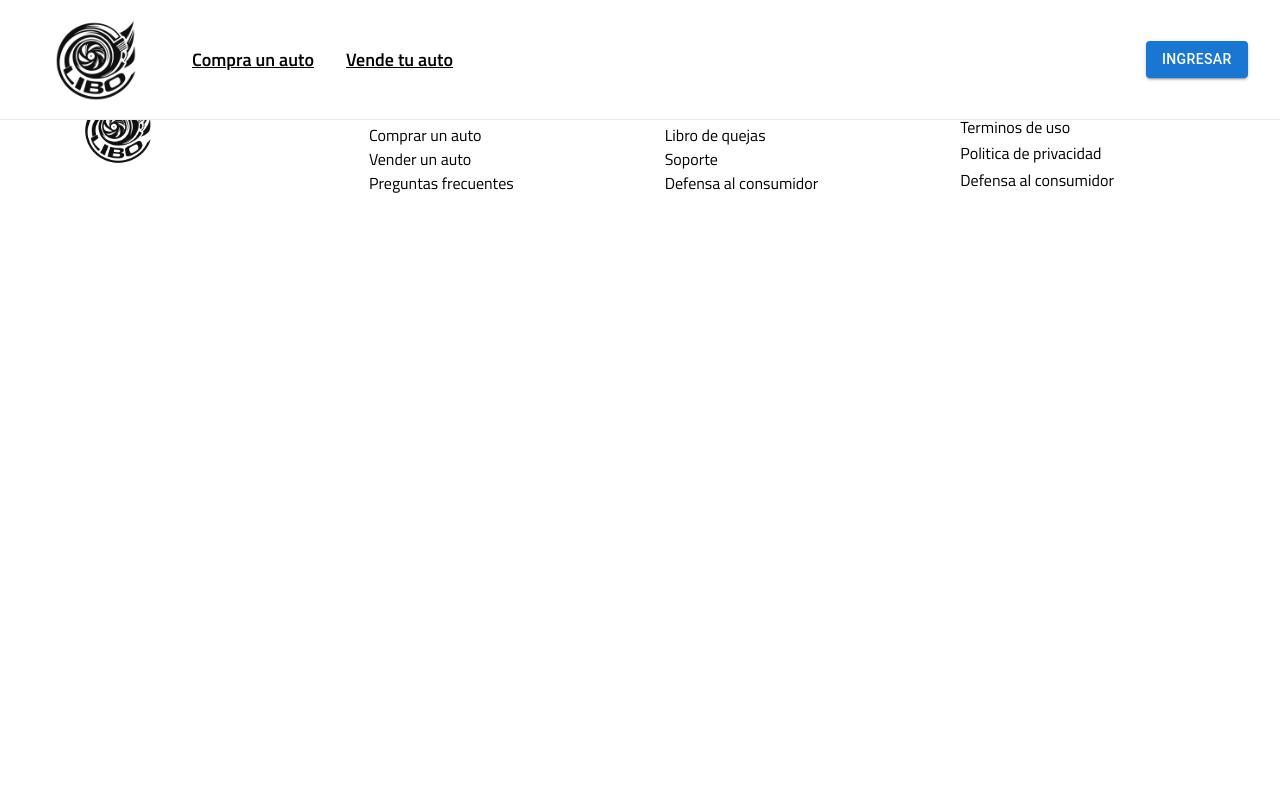
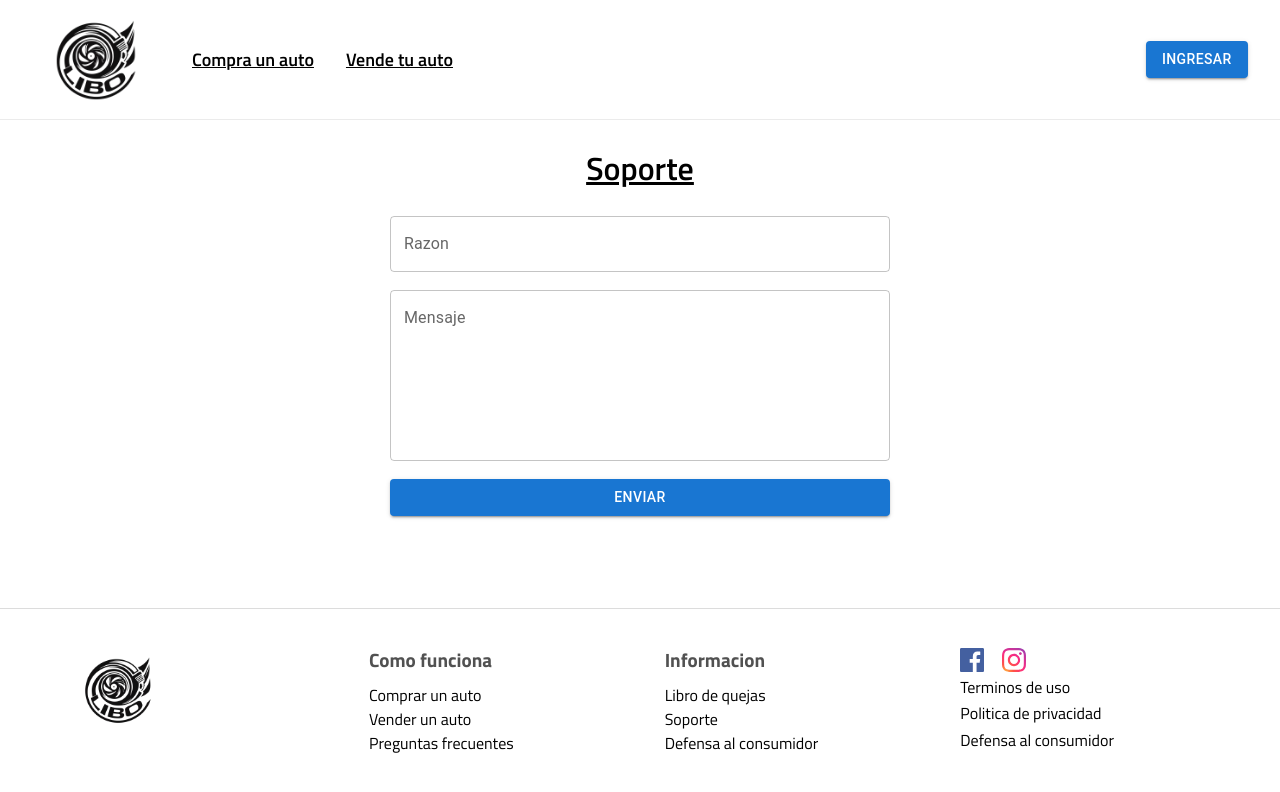
Before and after one commit to Libo033/concesionario-0, a Next.js app: page /support in a window 1280 px wide. Shown: the top 792 px of the page. Built offline with nearby package versions, Linux system fonts and the light colour scheme.

Commit message:
Creado: support

```diff
--- /dev/null
+++ b/src/app/support/page.module.css
@@ -0,0 +1,27 @@
+.Support {
+  padding-top: 15vh;
+  padding-inline: 12%;
+  min-height: 73vh;
+  height: fit-content;
+}
+
+.Support_Title {
+  padding-top: 24px;
+  text-align: center;
+  font-size: xx-large;
+  font-weight: 600;
+  text-decoration: underline;
+}
+
+.Support_Container {
+  padding: 24px 0;
+  display: flex;
+  justify-content: center;
+}
+
+.Support_Form {
+  width: 500px;
+  display: flex;
+  flex-direction: column;
+  gap: 18px;
+}
--- a/src/app/support/page.tsx
+++ b/src/app/support/page.tsx
@@ -1,7 +1,28 @@
 import React from "react";
+import styles from "./page.module.css";
+import { Button, TextField } from "@mui/material";
 
 const Support = () => {
-  return <div>Support</div>;
+  return (
+    <div className={styles.Support}>
+      <p className={styles.Support_Title}>Soporte</p>
+      <div className={styles.Support_Container}>
+        <form className={styles.Support_Form}>
+          <TextField fullWidth label="Razon" variant="outlined" />
+          <TextField
+            fullWidth
+            label="Mensaje"
+            multiline
+            rows={6}
+            variant="outlined"
+          />
+          <Button fullWidth variant="contained">
+            enviar
+          </Button>
+        </form>
+      </div>
+    </div>
+  );
 };
 
 export default Support;
```
